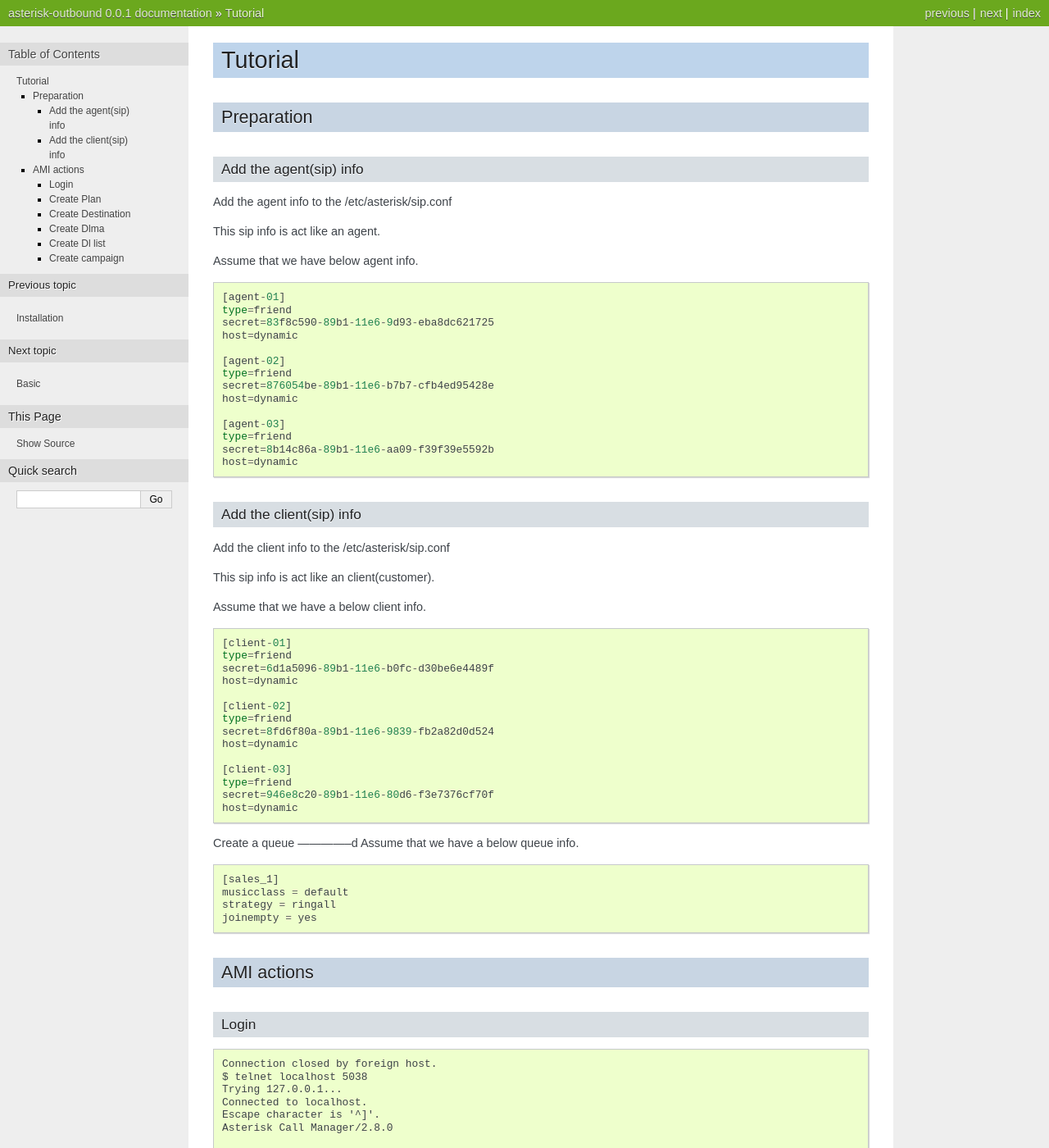
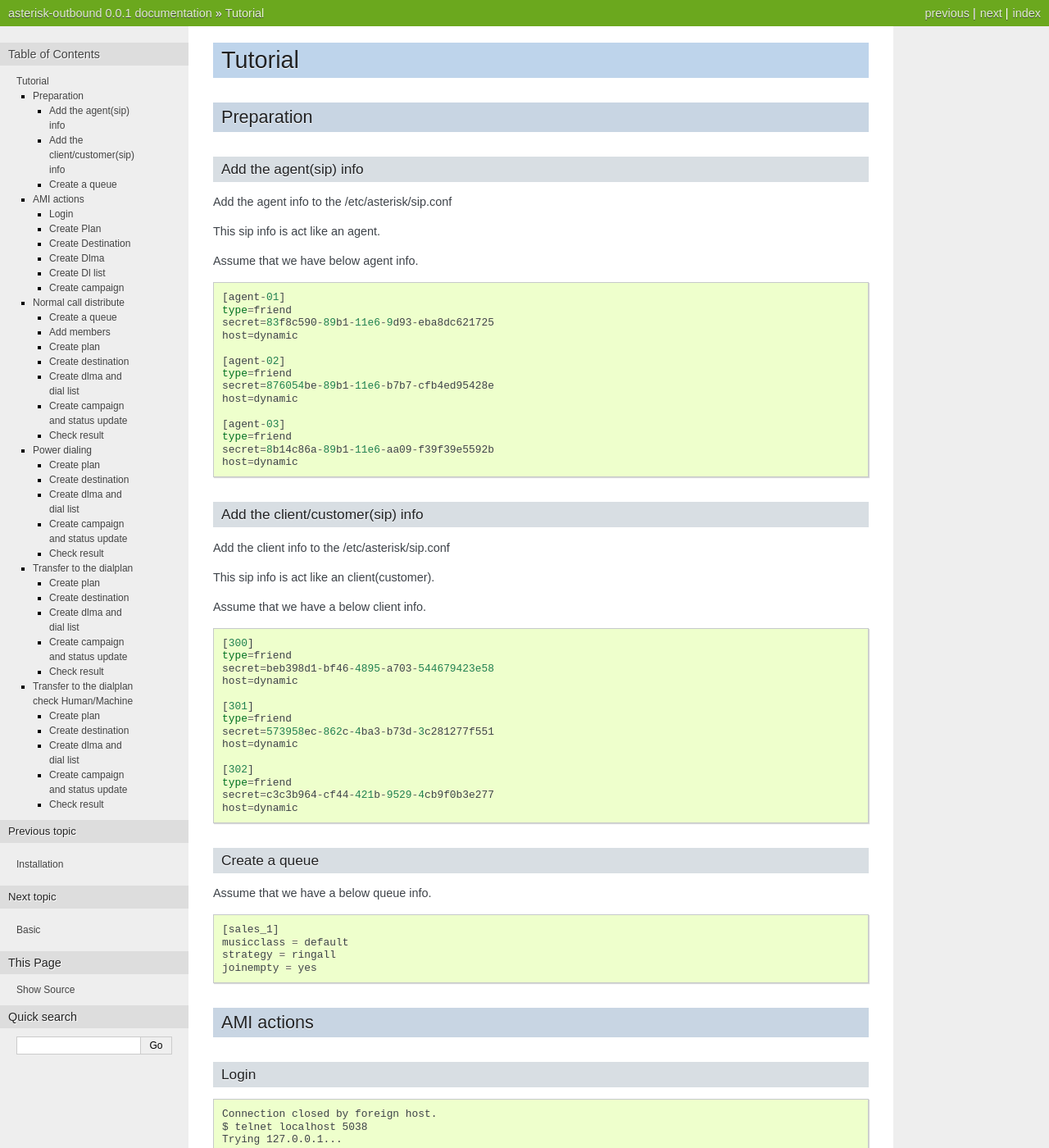
Before and after one commit to pchero/asterisk-outbound, a Sphinx documentation site: the page built from doc/tutorial.rst, in a window 1280 px wide and 1400 px high. Shown: the whole window at 82% size. Built offline with Sphinx 7.4.7, drawn with Linux system fonts in a browser that asks for light colours; some of the changed text lies outside the part shown.

Commit message:
Test commit

```diff
--- a/doc/tutorial.rst
+++ b/doc/tutorial.rst
@@ -32,8 +32,8 @@
    secret=8b14c86a-89b1-11e6-aa09-f39f39e5592b
    host=dynamic
 
-Add the client(sip) info
-------------------------
+Add the client/customer(sip) info
+---------------------------------
 Add the client info to the /etc/asterisk/sip.conf
 
 This sip info is act like an client(customer).
@@ -42,23 +42,23 @@
 
 ::
 
-   [client-01]
+   [300]
    type=friend
-   secret=6d1a5096-89b1-11e6-b0fc-d30be6e4489f
+   secret=beb398d1-bf46-4895-a703-544679423e58
    host=dynamic
 
-   [client-02]
+   [301]
    type=friend
-   secret=8fd6f80a-89b1-11e6-9839-fb2a82d0d524
+   secret=573958ec-862c-4ba3-b73d-3c281277f551
    host=dynamic
 
-   [client-03]
+   [302]
    type=friend
-   secret=946e8c20-89b1-11e6-80d6-f3e7376cf70f
+   secret=c3c3b964-cf44-421b-9529-4cb9f0b3e277
    host=dynamic
 
 Create a queue
---------------d
+--------------
 Assume that we have a below queue info.
 
 ::
@@ -209,3 +209,104 @@
    TmCreate: 2016-10-04 22:43:22.899115
    TmDelete: <unknown>
    TmUpdate: <unknown>
+
+
+Normal call distribute
+======================
+
+Dial to the customer. After the customer answered call, the call will be distributed to the waiting agents.
+
+
+Create a queue
+--------------
+Assume that we have a below queue info.
+
+::
+
+   /etc/asterisk/queues.conf
+
+   [sales_1]
+   musicclass = default
+   strategy = ringall
+   joinempty = yes
+
+
+Add members
+-----------
+
+Create plan
+-----------
+
+Create destination
+------------------
+
+Create dlma and dial list
+-------------------------
+
+Create campaign and status update
+---------------------------------
+
+Check result
+------------
+
+Power dialing
+=============
+Dial to the customer. After the customer answered call, the recorded message will be played.
+
+Create plan
+-----------
+Set application Playback with data.
+
+Create destination
+------------------
+
+Create dlma and dial list
+-------------------------
+
+Create campaign and status update
+---------------------------------
+
+Check result
+------------
+
+Transfer to the dialplan
+========================
+Dial to the customer. If the customer answered call, the call will be transferred to the designated dialplan.
+
+Create plan
+-----------
+Set dialplan context, extension.
+
+Create destination
+------------------
+
+Create dlma and dial list
+-------------------------
+
+Create campaign and status update
+---------------------------------
+
+Check result
+------------
+
+Transfer to the dialplan check Human/Machine
+============================================
+Dial to the customer. If the customer answered call, the call will be transferred to the designated dialplan.
+
+Then check the who is answered it(Human/Machine).
+
+Create plan
+-----------
+Set dialplan context, extension. AMD() application.
+
+Create destination
+------------------
+
+Create dlma and dial list
+-------------------------
+
+Create campaign and status update
+---------------------------------
+
+Check result
+------------
```
